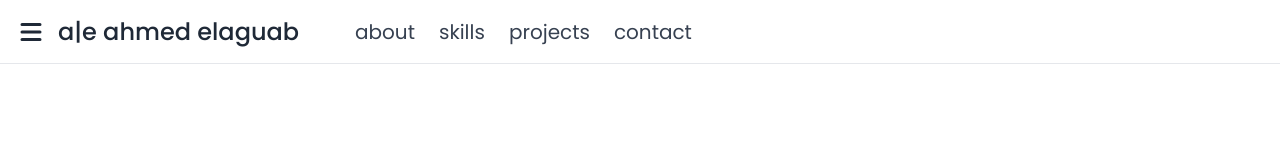
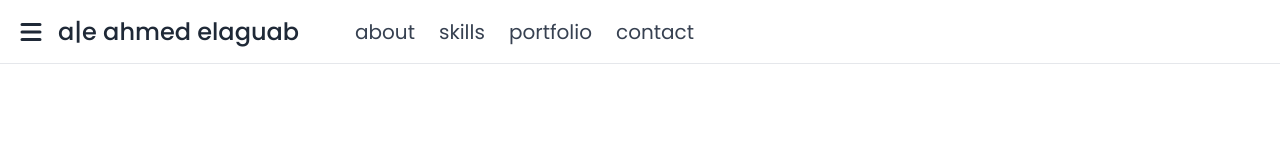
Before and after one commit to AhmedElaguab/my-portfolio-v1.0, a React (Create React App) app: page / in a window 1280 px wide. Shown: the top 160 px of the page. Built offline with nearby package versions, Linux system fonts and the light colour scheme.

Commit message:
Change projects link to portfolio

```diff
--- a/src/components/Header.jsx
+++ b/src/components/Header.jsx
@@ -43,8 +43,8 @@ export const Header = () => {
                 onClick={handleMenuToggle}
               />
               <NavbarLink
-                label="projects"
-                linkUrl="/projects"
+                label="portfolio"
+                linkUrl="/portfolio"
                 onClick={handleMenuToggle}
               />
               <NavbarLink
```
